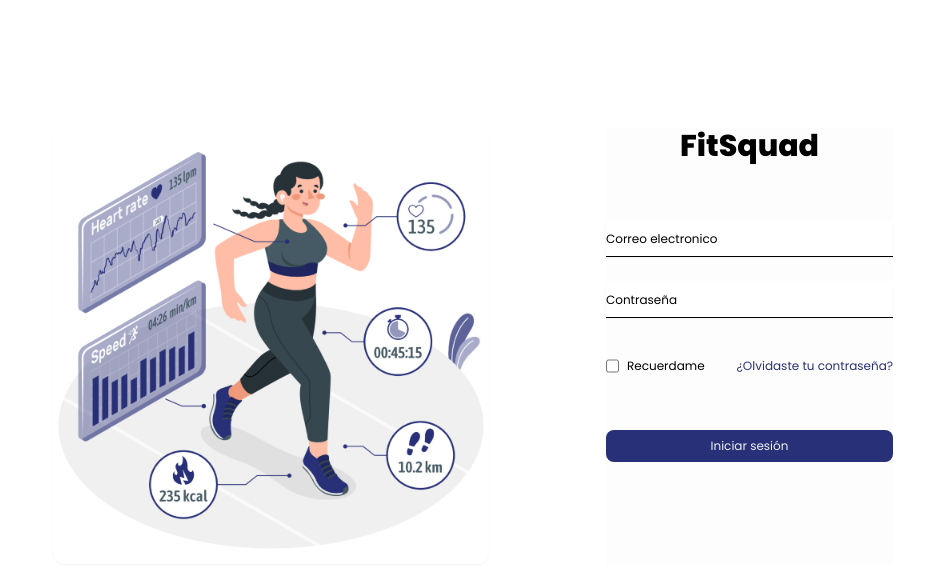
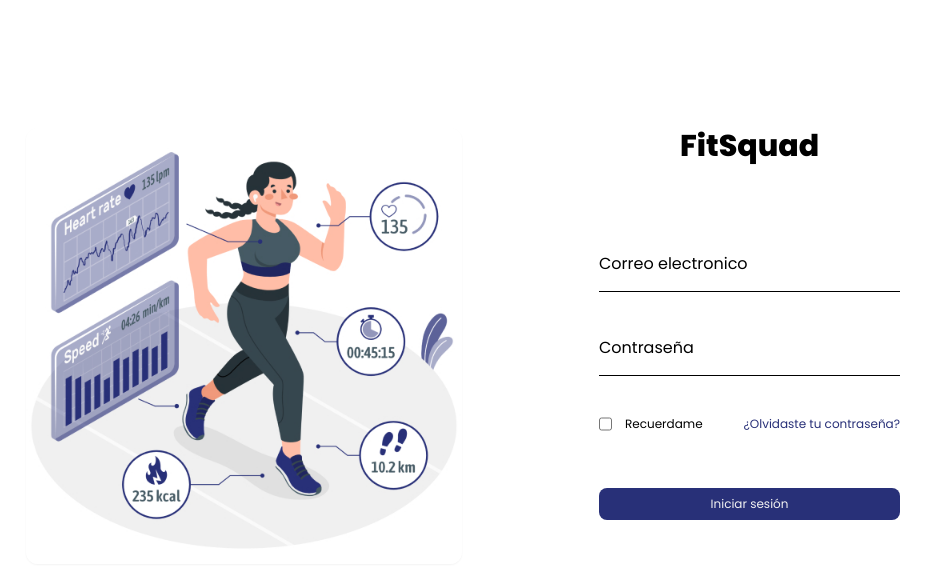
Before and after one commit to LuisAngel016/FitSquadApp, a React (Vite) app: page /auth/login in a window 1280 px wide. Shown: the top 586 px of the page, without its empty margins (167-1098 px from the left). Built offline with nearby package versions, Linux system fonts and the light colour scheme.

Commit message:
Cambio de estilos del formulario similar al de material UI

```diff
--- /dev/null
+++ b/src/auth/Page/LoginPage.css
@@ -0,0 +1,57 @@
+.wrap {
+    width: 100%;
+    padding: 20px;
+    margin: auto;
+}
+.contenedor-formulario .formulario .input-group {
+    position: relative;
+    margin-bottom: 32px;
+}
+.contenedor-formulario .formulario .input-group input[type="email"],
+.contenedor-formulario .formulario .input-group input[type="password"] {
+    font-size: 14px;
+    color: #000000;
+    width: 100%;
+    outline: none;
+    padding: 15px;
+    background: none;
+    border: none;
+    border-bottom: 1px solid #000000;
+}
+    .contenedor-formulario .formulario .input-group input[type="email"]:focus,
+    .contenedor-formulario .formulario .input-group input[type="email"]:active,
+    .contenedor-formulario .formulario .input-group input[type="password"]:focus,
+    .contenedor-formulario .formulario .input-group input[type="password"]:active {
+    outline: none;
+    border-bottom: 2px solid #303F9F;
+}
+/* .contenedor-formulario .formulario .input-group input[type="text"].error,
+.contenedor-formulario .formulario .input-group input[type="email"].error,
+.contenedor-formulario .formulario .input-group input[type="password"].error {
+    border-bottom: 2px solid #D32F2F;
+}
+.contenedor-formulario .formulario .input-group input[type="text"].error + label,
+.contenedor-formulario .formulario .input-group input[type="email"].error + label,
+.contenedor-formulario .formulario .input-group input[type="password"].error + label {
+        color: #D32F2F;
+} */
+.contenedor-formulario .formulario .input-group label {
+
+    color: #000000;
+}
+.contenedor-formulario .formulario .input-group label.label {
+      -webkit-transition: all 0.3s ease;
+      -o-transition: all 0.3s ease;
+      transition: all 0.3s ease;
+      font-size: 16px;
+      line-height: 16px;
+      position: absolute;
+      top: 16px;
+      left: 0;
+}
+.contenedor-formulario .formulario .input-group label.label.active {
+    top: -12px;
+    font-size: 13px;
+    line-height: 12px;
+    color: #303F9F;
+}
--- a/src/auth/Page/LoginPage.jsx
+++ b/src/auth/Page/LoginPage.jsx
@@ -1,7 +1,36 @@
-import { Link } from 'react-router-dom';
+import { NavLink } from 'react-router-dom';
 import imgFit from '../../assets/img/imgLogin.jpg';
+import { useEffect, useMemo, useState } from 'react';
+
+import './LoginPage.css';
+import { focusInput } from '../helpers/formulario';
 
 export const LoginPage = () => {
+
+  const [activeEmail, setActiveEmail] = useState(false);
+  const [activePassword, setActivePassword] = useState(false);
+
+  const handleClickInputEmail = () => {
+    setActiveEmail(true);
+  };
+
+  const handleClickInputPassword = () => {
+    setActivePassword(true);
+  };
+
+  const focusInput = function ( event ) {
+    event.target.parentElement.children[1].className = "label active";
+    event.target.parentElement.children[0].className = this.parentElement.children[0].className.replace("error", "");
+  };
+
+  const blurInput = function (event) {
+    if (event.target.value <= 0) {
+      event.target.parentElement.children[1].className = "label";
+      event.target.parentElement.children[0].className = this.parentElement.children[0].className + " error";
+    }
+  };
+
+
   return (
     <>
       <section className="max-w-7xl mx-auto px-4 sm:px-6 lg:px-8 my-32 flex justify-center bg-white ">
@@ -13,40 +42,57 @@ export const LoginPage = () => {
           />
         </div>
           <hr />
-        <section className='bg-terciary flex-col justify-center'>
+        <section className='bg-white flex-col justify-center'>
           <h1 className="text-3xl text-secondary font-extrabold mb-14 font-FitSquad text-center">FitSquad</h1>
-
-          <form action="">
+          <div class="contenedor-formulario">
+            <div class="wrap">
+              <form action="" class="formulario font-FitSquad">
+                <div>
+                  <div class="input-group">
                     <input
-            className='inputForm focus:outline-none focus:outline-cyan-300 focus:border-none '
-              type="text"
-              name='Correo'
-              placeholder='Correo electronico'
-            /> <br />
+                      type="email"
+                      id="correo"
+                      name="correo"
+                      onClick={ handleClickInputEmail }
+                      className={`label ${ activeEmail ? 'active' : '' }`}
+                      onBlur={ blurInput }
+                      onFocus={ focusInput }
+                    />
+                    <label class="label"  for="correo">Correo electronico</label>
+                  </div>
+                  <div class="input-group">
                     <input
-              className='inputForm focus:outline-none focus:outline-cyan-300 focus:border-none'
                       type="password"
-              name='Contraseña'
-              placeholder='Contraseña'
+                      id="pass"
+                      name="pass"
+                      onClick={ handleClickInputPassword }
+                      className={`label ${ activePassword ? 'active' : '' } `}
+                      onBlur={ blurInput }
+                      onFocus={ focusInput }
                     />
-          </form>
-
+                    <label class="label" for="pass">Contraseña</label>
+                  </div>
+                </div>
                 <div className='flex mt-2 justify-between'>
                   <input type="checkbox" className='py-2'/>
-            <p className='py-2 ml-2 text-secondary text-xs font-FitSquad'>Recuerdame</p>
-            <Link
-             className='py-2 ml-8 text-quaternary text-xs font-FitSquad'
+                  <p className='py-2 ml-1 text-secondary text-xs'>Recuerdame</p>
+                  <NavLink
+                    className='py-2 ml-8 text-quaternary text-xs'
                     to=""
                   >
                     ¿Olvidaste tu contraseña?
-            </Link>
+                  </NavLink>
                 </div>
                 <button
-            className='w-full mt-12 p-2 bg-primary text-xs text-center text-primary font-FitSquad rounded-lg'
+                  className='w-full mt-12 p-2 bg-primary text-xs text-center text-primary font-FitSquad rounded-lg  hover:bg-violet-700 hover:file:text-violet-200'
                   type='submit'
                 >
                   Iniciar sesión
                 </button>
+              </form>
+            </div>
+          </div>
+
         </section>
 
       </section>
--- a/src/auth/index.js
+++ b/src/auth/index.js
@@ -1,3 +1,5 @@
 
 export * from './Page';
 export * from './routes';
+
+export * from './helpers/formulario';
```
Lines whose indentation alone changed are shown as unchanged.
